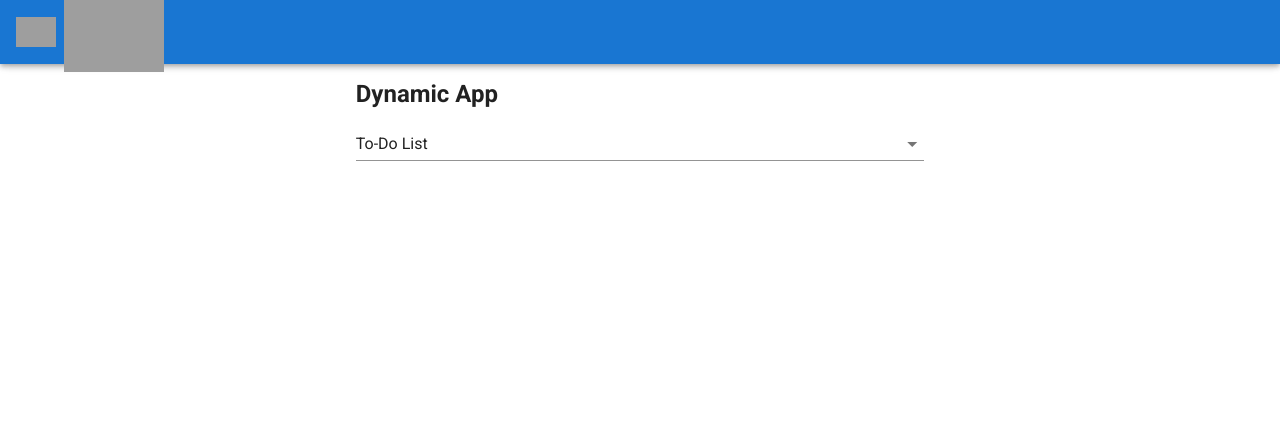
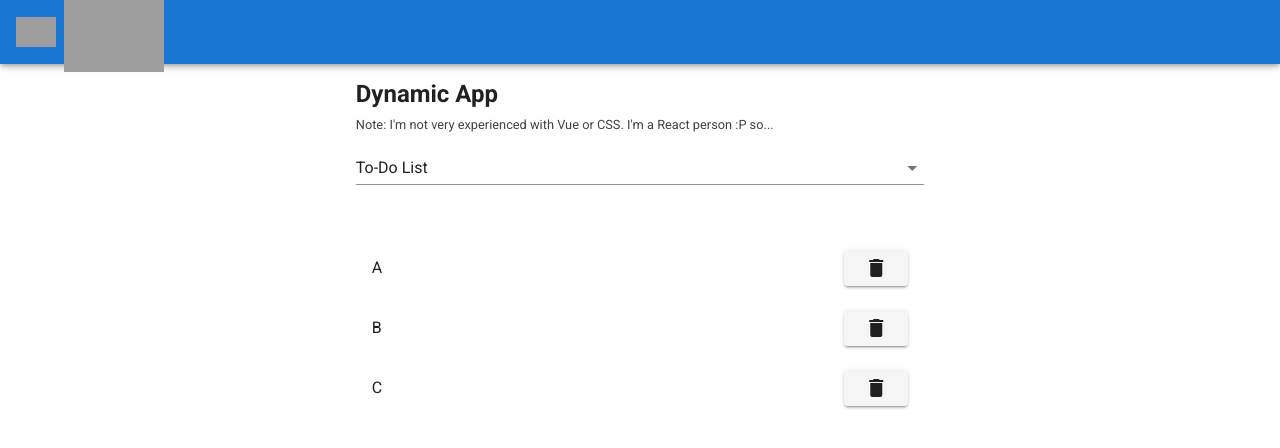
Before and after one commit to raihanul-2k15/FQ-VUE-TODO-TASK-RAIHANUL, a Vue app: page / in a window 1280 px wide. Shown: the top 448 px of the page. Built offline with nearby package versions, Linux system fonts and the light colour scheme; grey boxes are pictures that could not be loaded.

Commit message:
Added the DataList component

```diff
--- a/src/App.vue
+++ b/src/App.vue
@@ -27,6 +27,10 @@
         <v-row justify="center">
           <v-col sm="12" md="6">
             <h2>Dynamic App</h2>
+            <small class="secondary--text"
+              >Note: I'm not very experienced with Vue or CSS. I'm a React
+              person :P so...</small
+            >
             <v-select
               v-model="currentSource"
               :items="sourceItems"
@@ -37,16 +41,24 @@
             ></v-select>
           </v-col>
         </v-row>
+        <data-list
+          :items="sources[currentSource].data"
+          :editable="sources[currentSource].editable"
+        ></data-list>
       </v-container>
     </v-main>
   </v-app>
 </template>
 
 <script>
+import DataList from "./components/DataList";
+
 export default {
   name: "App",
 
-  components: {},
+  components: {
+    "data-list": DataList,
+  },
 
   data: () => ({
     sources: [
--- /dev/null
+++ b/src/components/DataList.vue
@@ -0,0 +1,42 @@
+<template>
+  <v-row justify="center">
+    <v-col sm="12" md="6">
+      <v-list flat>
+        <v-list-item v-for="(item, index) in items" :key="index">
+          <v-list-item-content>
+            <v-list-item-title>{{ item }}</v-list-item-title>
+          </v-list-item-content>
+          <v-list-item-action v-if="editable">
+            <v-btn v-on:click="deleteItem(index)">
+              <v-icon>mdi-delete</v-icon>
+            </v-btn>
+          </v-list-item-action>
+        </v-list-item>
+      </v-list>
+    </v-col>
+  </v-row>
+</template>
+
+<script>
+export default {
+  name: "DataList",
+  data: () => ({}),
+  methods: {
+    deleteItem(i) {
+      console.log("Del item called with " + i);
+    },
+  },
+  props: {
+    items: {
+      type: Array,
+      required: true,
+    },
+    editable: {
+      type: Boolean,
+    },
+  },
+};
+</script>
+
+<style>
+</style>
```
